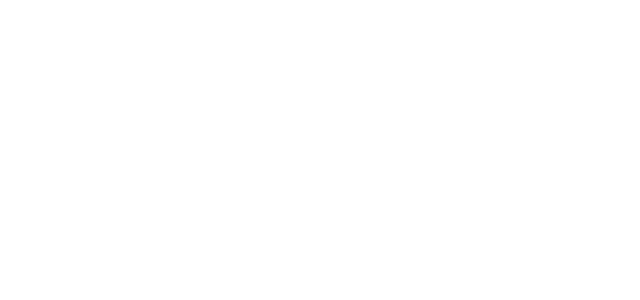
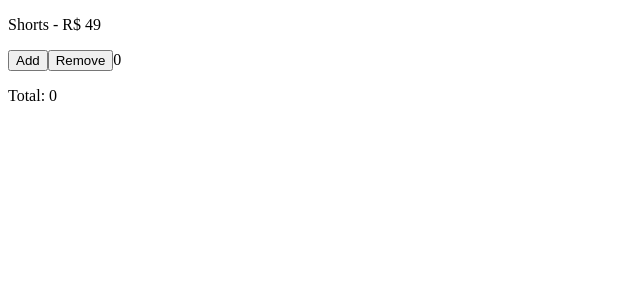
Before and after one commit to ggraeff98/learning-vue-origamid, a Vue app in the folder vueOrigamidClasses/: page / in a window 1280 px wide. Shown: the top 300 px of the page, without its empty margins (0-640 px from the left). Built offline with nearby package versions, Linux system fonts and the light colour scheme.

Commit message:
add exercise from class 0105

```diff
--- a/vueOrigamidClasses/src/App.vue
+++ b/vueOrigamidClasses/src/App.vue
@@ -1,6 +1,12 @@
 <template>
   <div id="app">
-
+    <main id="commerce">
+      <p>Shorts - R$ {{price}}</p>
+      <button @click="total++">Add</button>
+      <button @click="total--">Remove</button>
+      <span>{{total}}</span>
+      <p>Total: {{price * total}}</p>
+    </main>
   </div>
 </template>
 
@@ -13,7 +19,8 @@
 
   data () {
     return {
-
+      price: 49,
+      total: 0
     }
   },
   funtion: {
```
